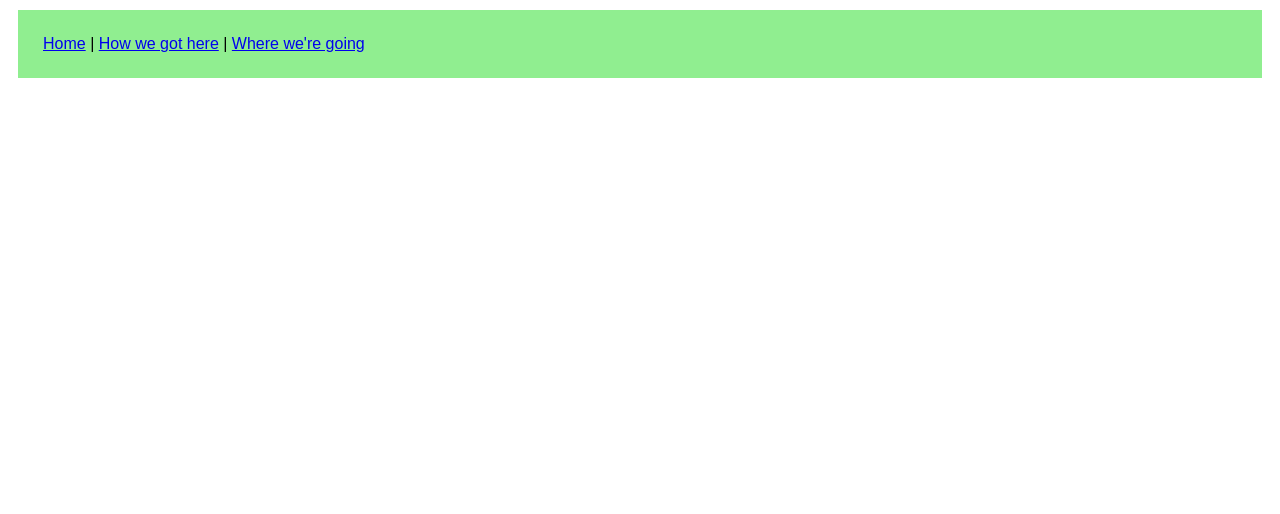
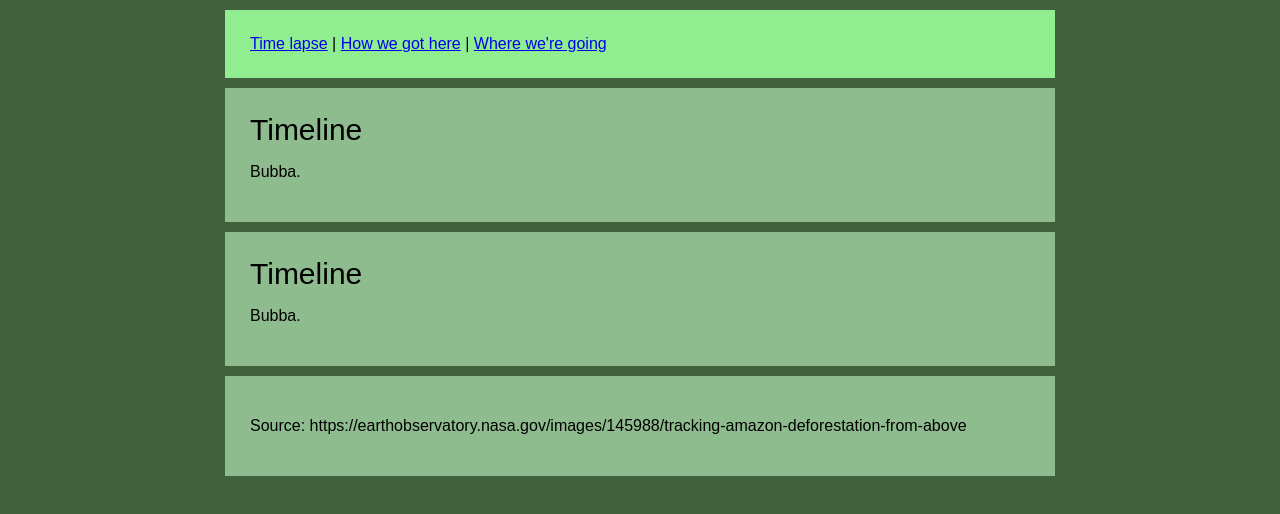
Before and after one commit to phillipster/amazon-deforestation-site, a plain HTML site: page action.html in a window 1280 px wide. Drawn offline with Linux system fonts and the light colour scheme.

Commit message:
Work-in-progress!

```diff
--- a/action.html
+++ b/action.html
@@ -3,12 +3,13 @@
 <head>
 	<meta charset="UTF-8">
 	<meta name="viewport" content="width=device-width, initial-scale=1.0">
-	<title>Home</title>
+	<title>Action</title>
 	<style>
 		body {
 			font-family: Arial, Helvetica, sans-serif;
 			font-style: normal;
 			font-weight: 500;
+			background-color: #3f613b;
 		}
 		ul {
 			list-style-type: none;
@@ -19,24 +20,57 @@
 		li {
 			display: inline;
 		}
+		header {
+			font-size: 30px;
+		}
 		.navigation {
 			background: lightgreen;
 			margin: 10px;
 			padding: 25px;
 			border: 10px;
+			max-width: 780px;
+			margin-left: auto;
+			margin-right: auto;
+		}
+		.timeline {
+			background: darkseagreen;
+			margin: 10px;
+			padding: 25px;
+			border: 10px;
+			max-width: 780px;
+			margin-left: auto;
+			margin-right: auto;
 		}
 	</style>
 </head>
 <body>
 	<div class="navigation">
 		<ul>
-		  <li><a href="index.html">Home</a></li> |
+		  <li><a href="index.html">Time lapse</a></li> |
 		  <li><a href="history.html">How we got here</a></li> |
 		  <li><a href="action.html">Where we're going</a></li>
 		</ul>
 	</div>
-	<div class="Timeline">
-
+	<div class="timeline">
+		<header>
+			Timeline
+		</header>
+		<p>
+			Bubba.
+		</p>
+	</div>
+	<div class="timeline">
+		<header>
+			Timeline
+		</header>
+		<p>
+			Bubba.
+		</p>
+	</div>
+	<div class="timeline">
+		<p>
+			Source: <a>https://earthobservatory.nasa.gov/images/145988/tracking-amazon-deforestation-from-above</a>
+		</p>
 	</div>
 </body>
 </html>
```
Also changed, not shown: history.html (+76 -4 lines), index.html (+61 -13 lines), 2000.png (added), 2002.png (added), 2004.png (added), 2006.png (added), 2008.png (added), 2010.png (added), 2012.png (added), 2014.png (added), 2019.png (added), Br-230mapa.jpg (added), marcha.jpeg (added).
